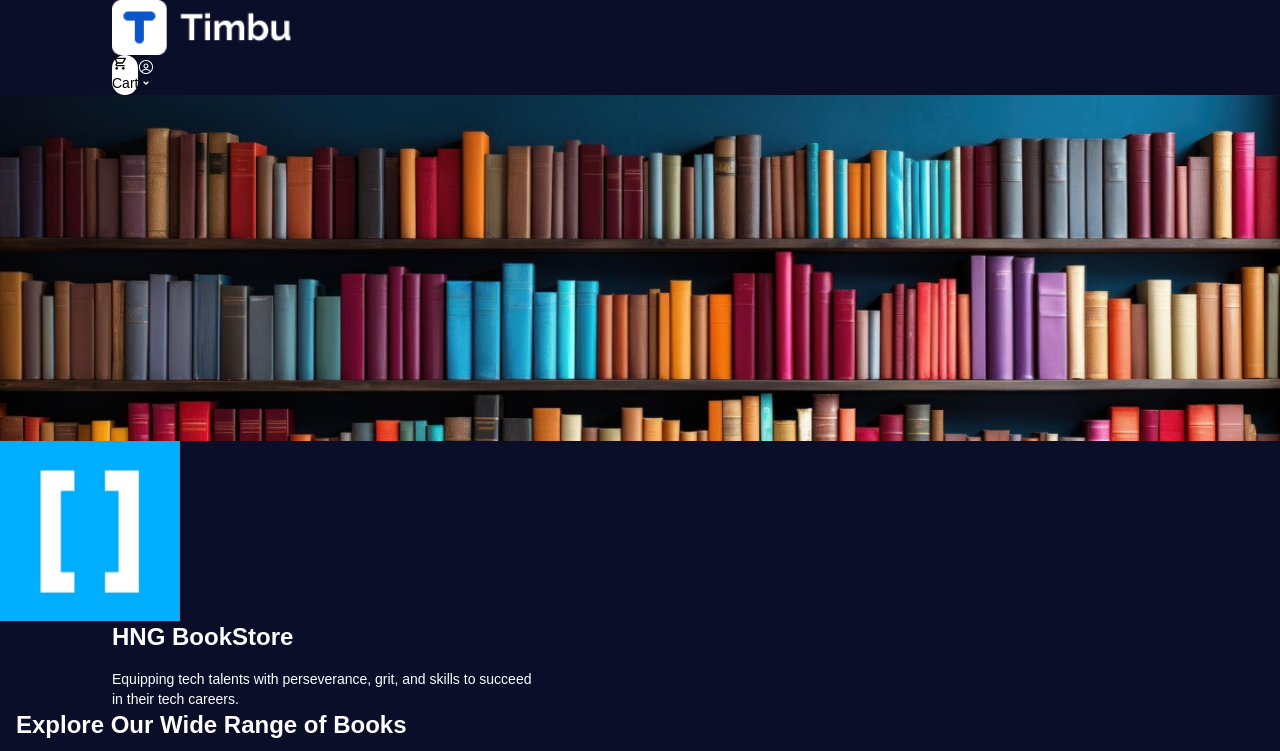
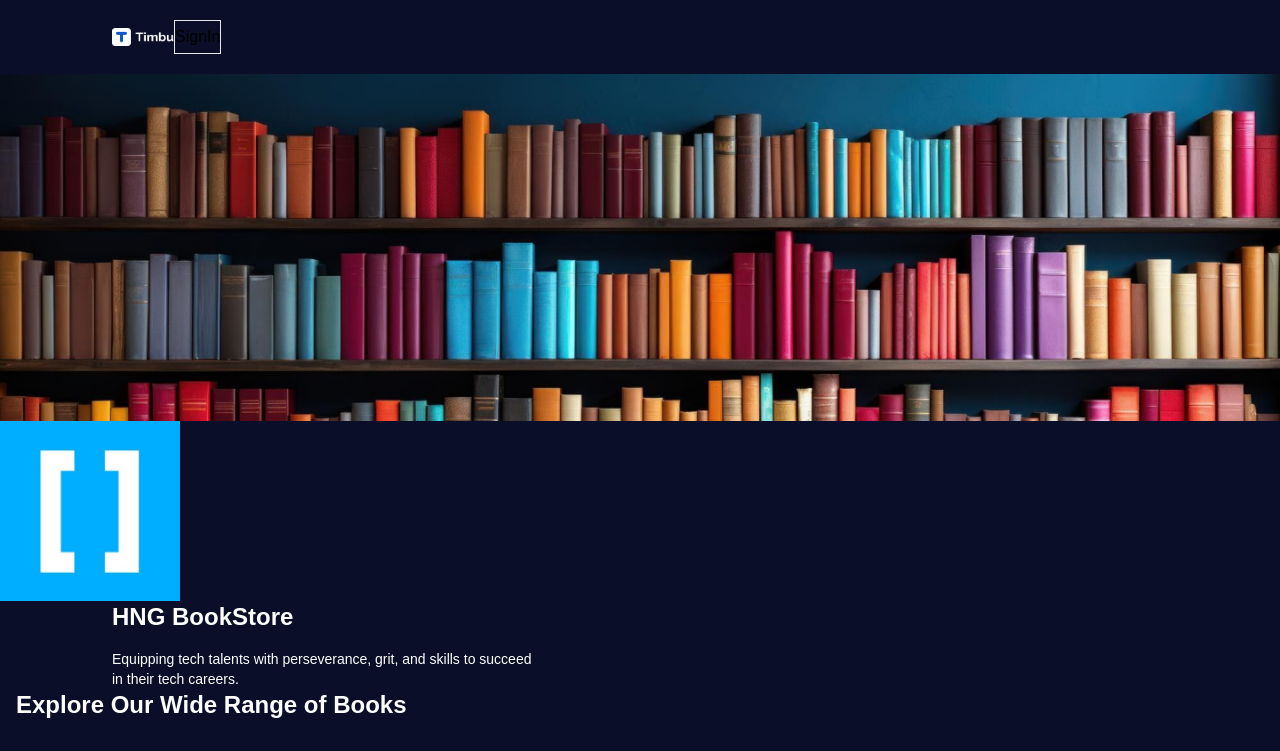
Before and after one commit to DarkVayder/hng-timbocloud-app, a Next.js app: page / in a window 1280 px wide. Shown: the top 751 px of the page. Built offline with nearby package versions, Linux system fonts and the light colour scheme; a web font is replaced by a local one.

Commit message:
feat: Nav

```diff
--- a/Components/Navbar.jsx
+++ b/Components/Navbar.jsx
@@ -1,95 +1,18 @@
-'use client';
-
-import { assets } from '@/Assets/assets';
-import Image from 'next/image';
-import React, { useState, useEffect } from 'react';
-import { RxAvatar } from 'react-icons/rx';
-import { RiArrowDropDownLine } from 'react-icons/ri';
-import { MdOutlineShoppingCart } from 'react-icons/md';
-import Link from 'next/link';
-import { useRouter } from 'next/navigation';
-import { useCart } from '@/Context/CartContext';
+import React from "react";
+import { assets } from "@/Assets/assets";
+import Image from "next/image";
 
 const Navbar = () => {
-  const [dropdownOpen, setDropdownOpen] = useState(false);
-  const router = useRouter();
-  const { cartCount } = useCart();
-
-  useEffect(() => {
-    const handleOutsideClick = (event) => {
-      if (!event.target.closest('.dropdown')) {
-        setDropdownOpen(false);
-      }
-    };
-
-    if (typeof window !== 'undefined') {
-      window.addEventListener('click', handleOutsideClick);
-    }
-
-    return () => {
-      if (typeof window !== 'undefined') {
-        window.removeEventListener('click', handleOutsideClick);
-      }
-    };
-  }, []);
-
-  const toggleDropdown = () => {
-    setDropdownOpen(!dropdownOpen);
-  };
-
-  const closeDropdown = () => {
-    setDropdownOpen(false);
-  };
-
-  const handleSignOut = () => {
-    closeDropdown();
-    router.push('/');
-  };
-
-  return (
-    <div className='py-3 px-4 md:px-12 lg:px-28 bg-custom-blue'>
-      <div className='relative'>
-        <Image
-          src={assets.Timbulogo1}
-          width={180}
-          height={50}
-          alt='Timbo Logo'
-          className='w-[100px] sm:w-[130px] md:w-auto'
-          priority={true}
-        />
-        <div className='absolute top-0 right-0 flex items-center'>
-          <Link href='/cart'>
-            <div className='relative cursor-pointer p-1 bg-white rounded-full inline-block hover:bg-blue-500 transition-colors duration-300'>
-              <MdOutlineShoppingCart className='text-black w-6 h-6 md:w-8 md:h-8 inline-block' />
-              <span className='text-black ml-2 text-sm md:text-base inline-block'>Cart</span>
-              {cartCount > 0 && (
-                <span className='absolute top-0 right-0 bg-red-600 text-white rounded-full w-5 h-5 md:w-6 md:h-6 inline-block flex items-center justify-center text-xs md:text-sm'>
-                  {cartCount}
-                </span>
-              )}
+    return (
+        <div className="py-5 px-5 md:px-5 lg:px-28 bg-custom-blue">
+            <div className="flex justify-between items-center">
+                <Image src={assets.Timbulogo1} width={62} height={60} alt="Logo" className="w-[130px] sm:w-auto" />
+                <button className="flex items-center gap-2 font-medium py-1 px-3 sm:py-3 sm:px-6 border border-solid border-black shadow-[-7px_7px_0px_#000000]">
+                    SignIn
+                </button>
             </div>
-          </Link>
-          <div className='relative inline-block dropdown'>
-            <RxAvatar className='text-white w-6 h-6 md:w-8 md:h-8 cursor-pointer inline-block' />
-            <RiArrowDropDownLine
-              className='text-white w-6 h-6 md:w-8 md:h-8 cursor-pointer inline-block'
-              onClick={toggleDropdown}
-            />
-            {dropdownOpen && (
-              <div className='absolute top-full right-0 mt-8 w-40 md:w-48 bg-white rounded-lg shadow-lg py-2 z-10'>
-                <p
-                  className='text-gray-800 px-4 py-2 hover:bg-gray-200 cursor-pointer transition-colors duration-300'
-                  onClick={handleSignOut}
-                >
-                  Sign Out
-                </p>
-              </div>
-            )}
-          </div>
         </div>
-      </div>
-    </div>
-  );
-};
+    );
+}
 
 export default Navbar;
```
